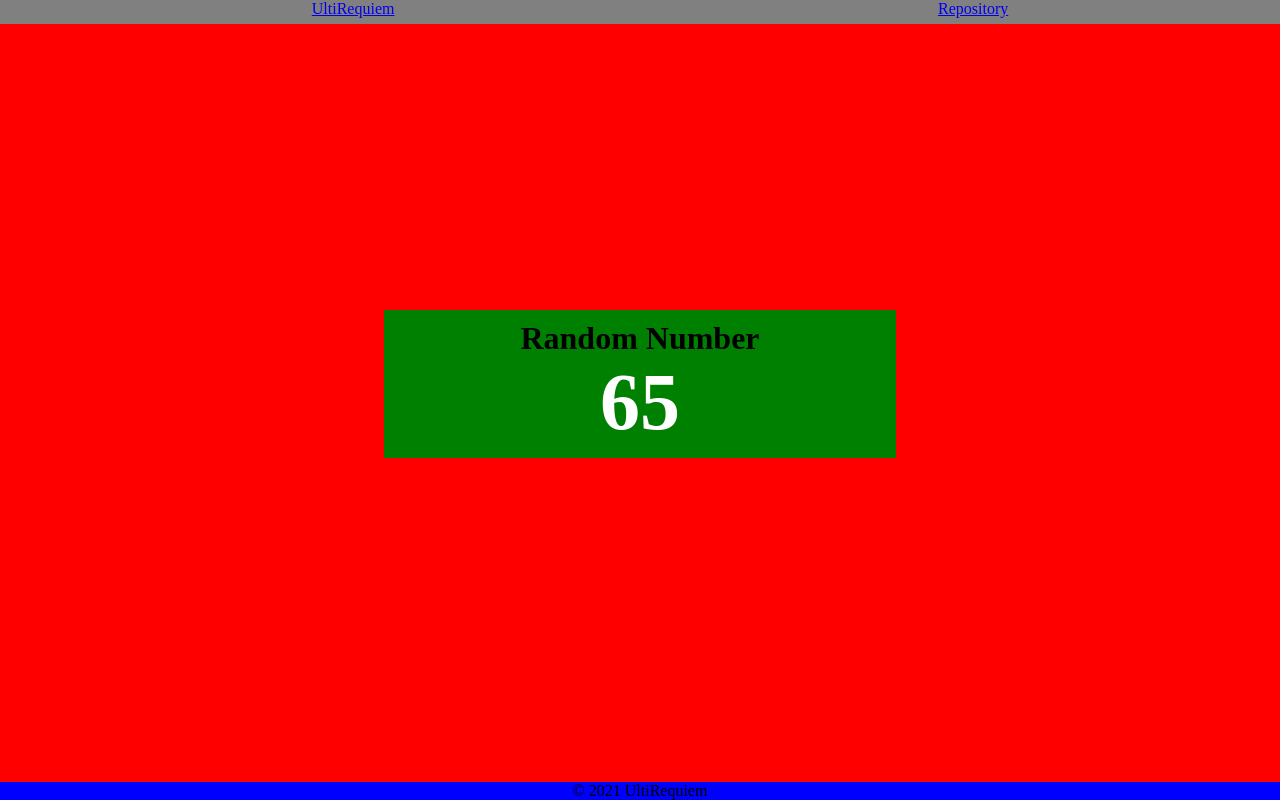
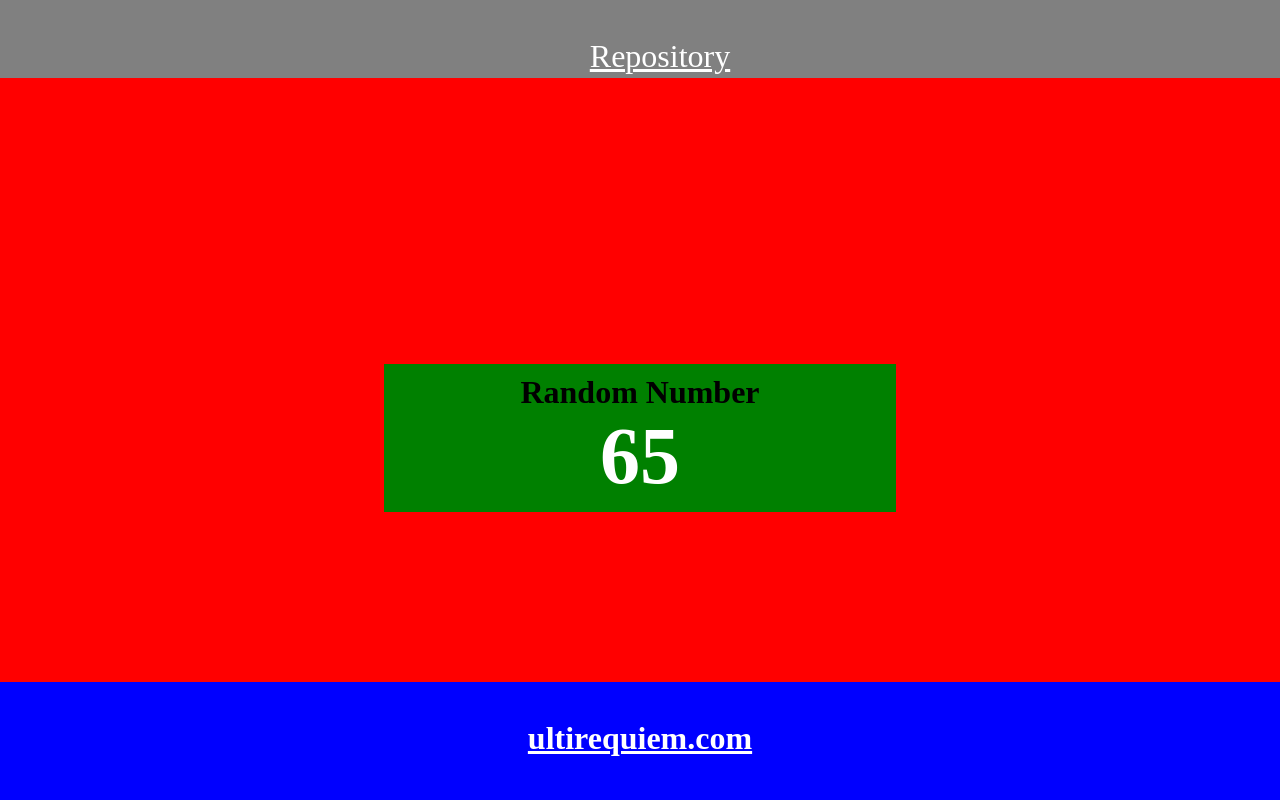
Before and after one commit to UltiRequiem/example-html-css-esm, a plain HTML site: page index.html in a window 1280 px wide. Drawn offline with Linux system fonts and the light colour scheme.

Commit message:
:recycle: Refactoring
I DONT HAVE INTERNET :SOB:

```diff
--- a/src/index.js
+++ b/app.js
@@ -2,4 +2,6 @@ import getCoolNumber from "./utils.js";
 
 const text = document.getElementById("text");
 
-setInterval(() => (text.innerHTML = getCoolNumber()), 150);
+setInterval(() => {
+  text.innerHTML = getCoolNumber();
+}, 150);
--- a/index.html
+++ b/index.html
@@ -4,7 +4,7 @@
     <meta charset="UTF-8" />
     <meta name="viewport" content="width=device-width, initial-scale=1.0" />
     <meta name="description" content="Get random numbers." />
-    <script type="module" src="./src/index.js"></script>
+    <script type="module" src="./app.js"></script>
     <link rel="stylesheet" href="./main.css" />
     <title>Example</title>
   </head>
@@ -13,11 +13,6 @@
       <header>
         <nav>
           <ul>
-            <li>
-              <a href="https://github.com/UltiRequiem?tab=repositories"
-                >UltiRequiem</a
-              >
-            </li>
             <li>
               <a href="https://github.com/UltiRequiem/example-html-css-esm"
                 >Repository</a
@@ -36,7 +31,11 @@
       </div>
       <div class="footer">
         <footer>
-          <p>© 2021 UltiRequiem</p>
+          <p>
+            <b>
+              <a href="https://ultirequiem.com">ultirequiem.com</a>
+            </b>
+          </p>
         </footer>
       </div>
     </div>
--- a/main.css
+++ b/main.css
@@ -10,7 +10,8 @@
 
 .container header {
   background-color: gray;
-  height: 3%;
+  height: 5%;
+  padding-top: 3%;
 }
 
 .container header nav ul {
@@ -41,6 +42,18 @@
 .container .footer {
   background-color: blue;
   position: absolute;
+  padding-top: 3%;
+  height: 10%;
   width: 100%;
   bottom: 0;
 }
+
+a::after {
+  color: white;
+  font-size: 2em;
+}
+
+a {
+  color: white;
+  font-size: 2em;
+}
--- a/src/utils.js
+++ b/utils.js
@@ -6,6 +6,7 @@ export function getAverage(...arr) {
   return arr.reduce((a, b) => a + b, 0) / arr.length;
 }
 
+/** @returns A Super Duper Random Number */
 export default function getCoolNumber() {
   return getAverage(...new Array({ length: 50 }).map(getRandomInt));
 }
```
Also changed, not shown: package.json (deleted, +0 -14 lines), license.md, readme.md, 2 other files.
